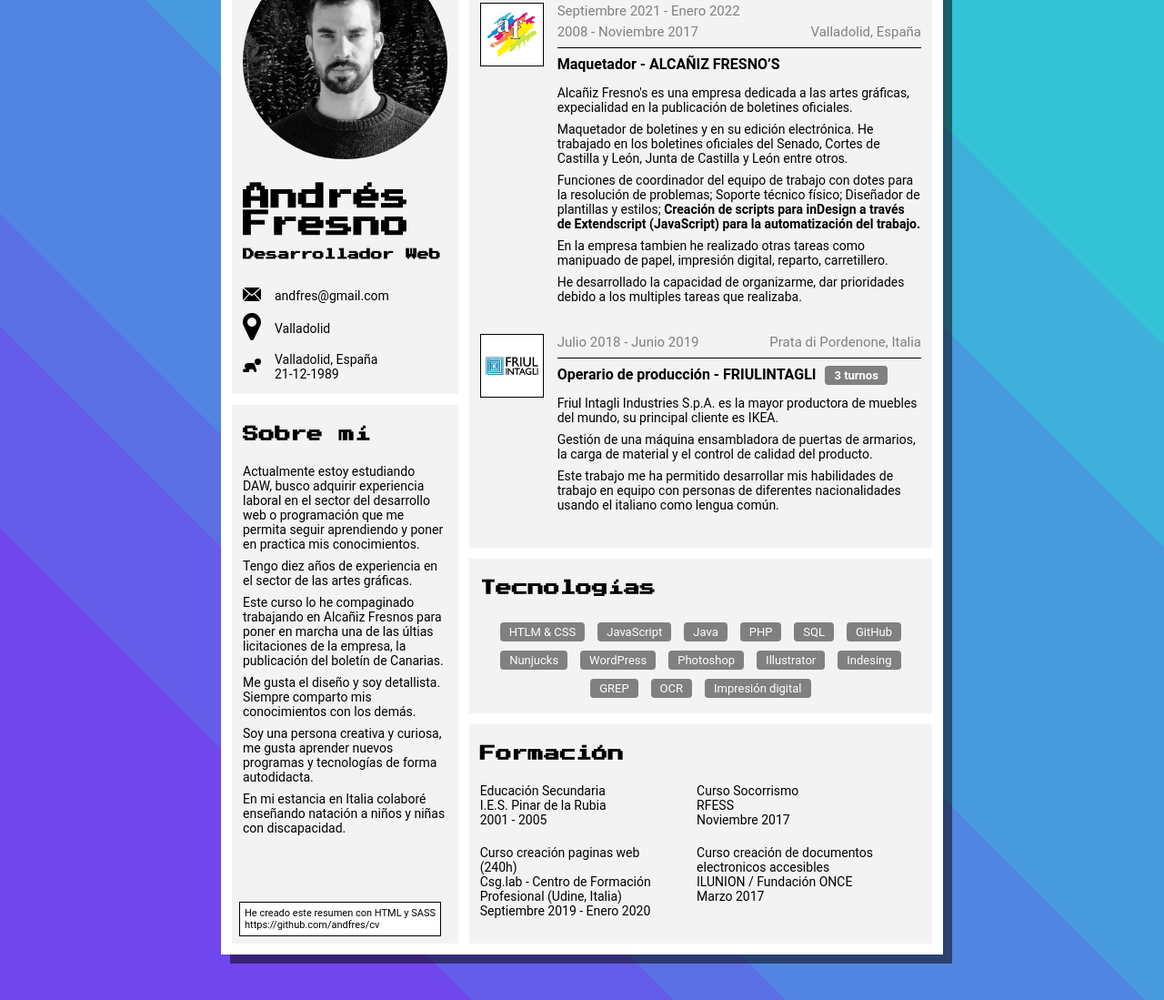
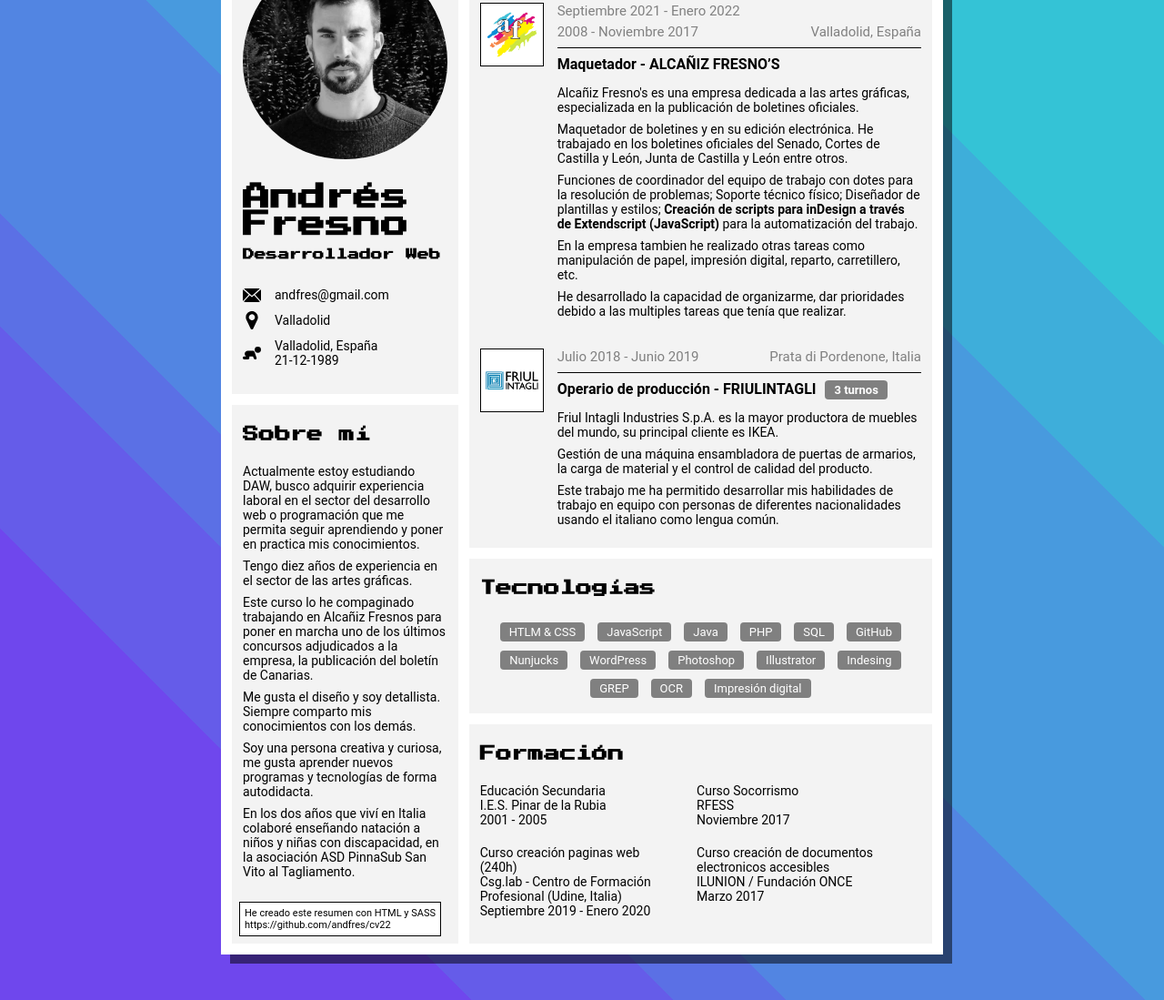
Before and after one commit to andfres/cv22, a website: page docs/index.html in a window 1280 px wide. Shown: the part 90-1189 px from the top of the page at 91% size. Drawn offline with Linux system fonts and the light colour scheme.

Commit message:
cambio texto

```diff
--- a/docs/css/estilo.css
+++ b/docs/css/estilo.css
@@ -87,13 +87,19 @@
 }
 
 header #yo {
-  max-width: 100%;
+  max-width: min(100%, 250px);
   filter: grayscale(100%);
   border-radius: 50%;
   padding-bottom: var(--margen);
 }
 header .svg {
   width: 20px;
+  max-height: 20px;
+  display: flex;
+}
+header .svg img {
+  max-width: 100%;
+  max-height: 100%;
 }
 header .links {
   margin-top: 30px;
@@ -222,3 +228,34 @@
     margin: 0;
   }
 }
+/*
+
+@media  (max-width: 1100px) {
+
+
+    #pagina{
+        max-width: 100%;
+        display:flex;
+        flex-direction:column;
+    }
+    section{
+        max-width: 100%;
+    }
+
+    header{
+        display: flex;
+        flex-wrap: wrap;
+        gap: 10px;
+    }
+
+    #web{
+        display: none;
+    }
+
+    #yo{
+        width: 150px;
+    }
+    .nombre{
+        width: 150px;
+    }
+} */
--- a/docs/index.html
+++ b/docs/index.html
@@ -56,15 +56,15 @@
 
                     <p>Tengo diez años de experiencia en el sector de las artes gráficas.</p>
 
-                    <p>Este curso lo he compaginado trabajando en Alcañiz Fresnos para poner en marcha una de
-                        las últias licitaciones de la empresa, la publicación del boletín de Canarias.</p>
+                    <p>Este curso lo he compaginado trabajando en Alcañiz Fresnos para poner en marcha uno de
+                        los últimos concursos adjudicados a la empresa, la publicación del boletín de Canarias.</p>
 
                     <p>Me gusta el diseño y soy detallista. Siempre comparto mis conocimientos con los demás.</p>
 
                     <p>Soy una persona creativa y curiosa, me gusta aprender nuevos programas y tecnologías de forma
                         autodidacta.</p>
 
-                    <p>En mi estancia en Italia colaboré enseñando natación a niños y niñas con discapacidad.</p>
+                    <p>En los dos años que viví en Italia colaboré enseñando natación a niños y niñas con discapacidad, en la asociación ASD PinnaSub San Vito al Tagliamento.</p>
                 </div>
 
 
@@ -94,7 +94,7 @@
 
                         <p class="puesto">Maquetador - ALCAÑIZ FRESNO’S</p>
                         <div class="texto">
-                            <p>Alcañiz Fresno's es una empresa dedicada a las artes gráficas, expecialidad en la
+                            <p>Alcañiz Fresno's es una empresa dedicada a las artes gráficas, especializada en la
                                 publicación de boletines oficiales.</p>
 
                             <p>Maquetador de boletines y en su edición electrónica. He trabajado en los boletines
@@ -104,9 +104,9 @@
 
                             <p>Funciones de coordinador del equipo de trabajo con dotes para la resolución de problemas;
                                 Soporte técnico físico; Diseñador de plantillas y estilos; <strong> Creación de scripts para
-                                inDesign a través de Extendscript (JavaScript) para la automatización del trabajo.</strong></p>
-                            <p>En la empresa tambien he realizado otras tareas como manipuado de papel, impresión digital, reparto, carretillero.</p>
-                            <p>He desarrollado la capacidad de organizarme, dar prioridades debido a los multiples tareas que realizaba.</p>
+                                inDesign a través de Extendscript (JavaScript) </strong> para la automatización del trabajo.</p>
+                            <p>En la empresa tambien he realizado otras tareas como manipulación de papel, impresión digital, reparto, carretillero, etc.</p>
+                            <p>He desarrollado la capacidad de organizarme, dar prioridades debido a las multiples tareas que tenía que realizar.</p>
 
 
                         </div>
@@ -207,7 +207,7 @@
 
             <div id="web">
                 <p>He creado este resumen con HTML y SASS</p>
-                <p><a href="https://github.com/andfres/cv">https://github.com/andfres/cv</a></p>
+                <p><a href="https://github.com/andfres/cv22">https://github.com/andfres/cv22</a></p>
             </div>
 
         </article>
```
